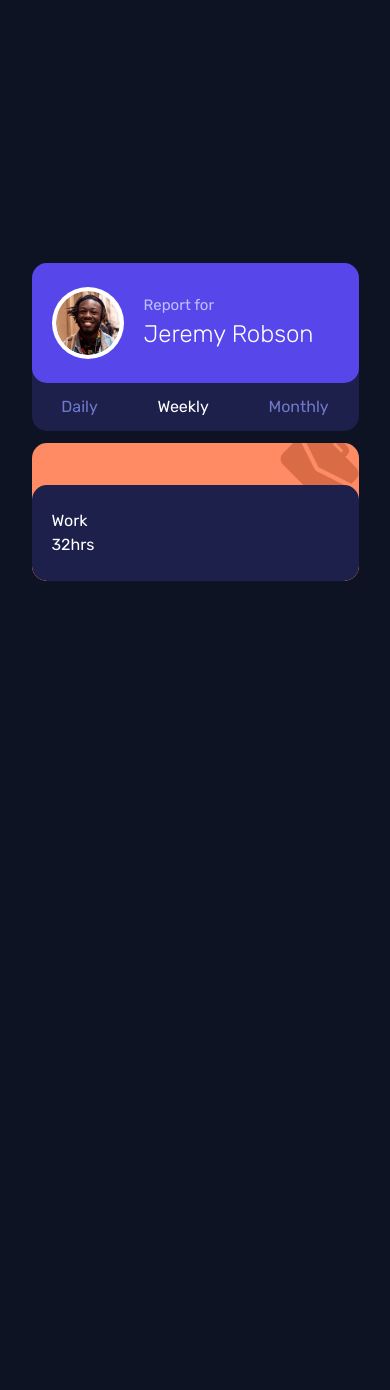
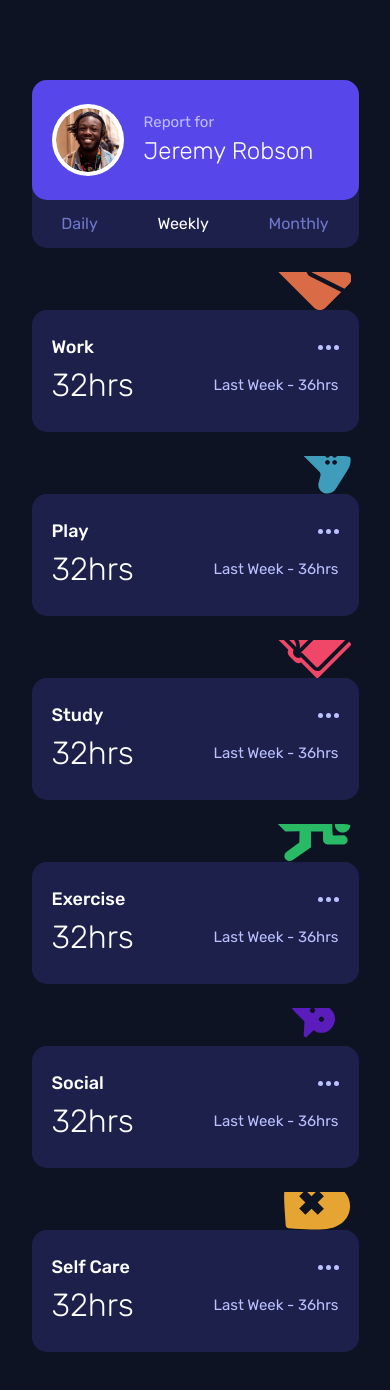
Before and after one commit to defydef/time-tracking-dashboard, a React (Vite) app: page / in a window 390 px wide. Shown: the top 1390 px of the page. Before the commit the page ends 844 px from the top, so only its background shows below. Built offline with nearby package versions, Linux system fonts and the light colour scheme.

Commit message:
Complete ActivityCard layout for mobile display

```diff
--- a/src/App.jsx
+++ b/src/App.jsx
@@ -1,11 +1,37 @@
 import ActivityCard from "./ui/ActivityCard";
 import MainCard from "./ui/MainCard";
+import WorkIcon from "./ui/svg/WorkIcon";
+import PlayIcon from "./ui/svg/PlayIcon";
+import StudyIcon from "./ui/svg/StudyIcon";
+import ExerciseIcon from "./ui/svg/ExerciseIcon";
+import SocialIcon from "./ui/svg/SocialIcon";
+import SelfCareIcon from "./ui/svg/SelfCareIcon";
 
 function App() {
   return (
-    <div className="flex flex-col gap-3">
+    <div className="flex flex-col gap-6 py-20">
       <MainCard />
-      <ActivityCard />
+      <ActivityCard icon={<WorkIcon />} title="Work" bgVariant="work" />
+      <ActivityCard icon={<PlayIcon />} title="Play" bgVariant="play" />
+      <ActivityCard icon={<StudyIcon />} title="Study" bgVariant="study" />
+      <ActivityCard
+        icon={<ExerciseIcon />}
+        title="Exercise"
+        bgVariant="exercise"
+        top="1rem"
+      />
+      <ActivityCard
+        icon={<SocialIcon />}
+        title="Social"
+        bgVariant="social"
+        top="3rem"
+      />
+      <ActivityCard
+        icon={<SelfCareIcon />}
+        title="Self Care"
+        bgVariant="selfcare"
+        top="1rem"
+      />
     </div>
   );
 }
--- a/src/ui/ActivityCard.jsx
+++ b/src/ui/ActivityCard.jsx
@@ -1,27 +1,28 @@
-function ActivityCard() {
+function ActivityCard({ icon, title, bgVariant, top = "2.1rem" }) {
   return (
-    <div className="bg-[var(--work)] w-[20.4375rem] rounded-[0.9375rem] flex flex-col justify-end overflow-hidden">
-      <div className="flex justify-end">
-        <svg
-          width="79"
-          height="79"
-          xmlns="http://www.w3.org/2000/svg"
-          className="mt-[-1rem]"
-        >
-          <path
-            d="m18.687 10.43 15.464 30.906c.31.682.743 1.322 1.3 1.88.558.557 1.198.99 1.714 1.217L68.237 59.98 52.484 75.732a8.025 8.025 0 0 1-11.355 0L2.934 37.538a8.025 8.025 0 0 1 0-11.356L18.687 10.43Zm19.345-7.99 10.839 10.838 2.065-2.064a5.845 5.845 0 0 1 8.258 0l8.258 8.259a5.845 5.845 0 0 1 0 8.258l-2.064 2.064 10.839 10.84a8.025 8.025 0 0 1 0 11.355l-4.728 4.728L39.126 40.53a1.963 1.963 0 0 1-.578-.413 1.963 1.963 0 0 1-.413-.578L21.95 7.168l4.728-4.728a8.025 8.025 0 0 1 11.355 0Zm17.033 12.903-2.064 2.065 8.258 8.258 2.064-2.064-8.258-8.259Z"
-            fill="#D96C47"
-            fillRule="nonzero"
-          />
-        </svg>
+    <div
+      className={`bg-[var(--${bgVariant})] w-[20.4375rem] h-[10rem] rounded-[0.9375rem] flex flex-col overflow-hidden justify-end`}
+    >
+      <div className={`flex justify-end relative z-[1] top-[${top}] mr-2`}>
+        {icon}
       </div>
-      <section className="bg-[var(--card-bg)] rounded-[0.9375rem] px-5 py-6 relative mt-[-1.3rem] p-3">
+      <section className="bg-[var(--card-bg)] h-[7.625rem] rounded-[0.9375rem_0.9375rem_0_0] px-5 py-6 z-[2] relative">
         <div className="flex flex-col">
-          <section>
-            <p>Work</p>
+          <section className="flex justify-between items-center">
+            <p className="text-[1.125rem] font-medium">{title}</p>
+            <svg width="21" height="5" xmlns="http://www.w3.org/2000/svg">
+              <path
+                d="M2.5 0a2.5 2.5 0 1 1 0 5 2.5 2.5 0 0 1 0-5Zm8 0a2.5 2.5 0 1 1 0 5 2.5 2.5 0 0 1 0-5Zm8 0a2.5 2.5 0 1 1 0 5 2.5 2.5 0 0 1 0-5Z"
+                fill="#BBC0FF"
+                fillRule="evenodd"
+              />
+            </svg>
           </section>
-          <section>
-            <h1>32hrs</h1>
+          <section className="flex justify-between items-center">
+            <h1 className="text-[2rem] font-light">32hrs</h1>
+            <p className="text-[var(--secondary-text)] text-[0.9375rem]">
+              Last Week - 36hrs
+            </p>
           </section>
         </div>
       </section>
--- /dev/null
+++ b/src/ui/svg/ExerciseIcon.jsx
@@ -0,0 +1,13 @@
+function ExerciseIcon() {
+  return (
+    <svg width="81" height="55" xmlns="http://www.w3.org/2000/svg">
+      <path
+        d="m33.357.579 16.447.426c.33.009.645.144.88.38l9.953 9.953a4.946 4.946 0 0 1 1.451 3.311l.514 12.87c.02.503.433.895.937.894l9.595-.05a4.438 4.438 0 0 1 4.437 4.43v.26c0 1.164-.453 2.259-1.277 3.082a4.334 4.334 0 0 1-3.083 1.277h-15.77c-2.347 0-4.393-2.045-4.393-4.393l-.001-8.405-12.05-.009.01 15.17c.001.426-.21.826-.56 1.067l-18.098 12.41c-1.363.849-2.958 1.033-4.426.537a5.147 5.147 0 0 1-1.994-1.237 5.247 5.247 0 0 1-1.193-1.85c-.875-2.293.074-4.934 2.256-6.277l12.303-8.973.252-11.28-13.556.442a1.291 1.291 0 0 1-.957-.377L2.237 11.439c-1-.999-1.55-2.38-1.513-3.792a5.124 5.124 0 0 1 1.714-3.71c2.042-1.84 5.234-1.688 7.267.345l8.576 8.576 29.444-1.635-2.133-2.133-12.263.347a4.434 4.434 0 0 1-3.294-1.28l-.016-.015a4.409 4.409 0 0 1-1.294-3.307c.08-2.347 2.16-4.255 4.632-4.256Zm33.78 11.774c3.025-3.025 7.945-3.025 10.97 0 3.024 3.025 3.024 7.944 0 10.97-3.025 3.024-7.945 3.024-10.97 0-3.024-3.026-3.025-7.945 0-10.97Z"
+        fill="#29BA66"
+        fillRule="nonzero"
+      />
+    </svg>
+  );
+}
+
+export default ExerciseIcon;
--- /dev/null
+++ b/src/ui/svg/PlayIcon.jsx
@@ -0,0 +1,13 @@
+function PlayIcon() {
+  return (
+    <svg width="76" height="77" xmlns="http://www.w3.org/2000/svg">
+      <path
+        d="m60.91 71.846 12.314-19.892c3.317-5.36 3.78-13.818-2.31-19.908l-26.36-26.36c-4.457-4.457-12.586-6.843-19.908-2.31L4.753 15.69c-5.4 3.343-6.275 10.854-1.779 15.35a7.773 7.773 0 0 0 7.346 2.035l7.783-1.945a3.947 3.947 0 0 1 3.731 1.033l22.602 22.602c.97.97 1.367 2.4 1.033 3.732l-1.945 7.782a7.775 7.775 0 0 0 2.037 7.349c4.49 4.49 12.003 3.624 15.349-1.782Zm-24.227-46.12-1.891-1.892-1.892 1.892a2.342 2.342 0 0 1-3.312-3.312l1.892-1.892-1.892-1.891a2.342 2.342 0 0 1 3.312-3.312l1.892 1.891 1.891-1.891a2.342 2.342 0 0 1 3.312 3.312l-1.891 1.891 1.891 1.892a2.342 2.342 0 0 1-3.312 3.312Zm14.19 14.19a2.343 2.343 0 1 1 3.315-3.312 2.343 2.343 0 0 1-3.314 3.312Zm0 7.096a2.343 2.343 0 0 1 3.313-3.312 2.343 2.343 0 0 1-3.312 3.312Zm7.096-7.095a2.343 2.343 0 1 1 3.312 0 2.343 2.343 0 0 1-3.312 0Zm0 7.095a2.343 2.343 0 0 1 3.312-3.312 2.343 2.343 0 0 1-3.312 3.312Z"
+        fill="#3F9CBB"
+        fillRule="nonzero"
+      />
+    </svg>
+  );
+}
+
+export default PlayIcon;
--- /dev/null
+++ b/src/ui/svg/SelfCareIcon.jsx
@@ -0,0 +1,13 @@
+function SelfCareIcon() {
+  return (
+    <svg width="67" height="67" xmlns="http://www.w3.org/2000/svg">
+      <path
+        d="M.918 50.848c.114 1.723.232 3.5.346 5.336l.003.038.448 6.038c.06.81.412 1.536.951 2.075.54.54 1.266.892 2.075.952l6.038.447.038.003c12.086.755 21.237 1.231 28.95.484 9.007-.873 15.369-3.445 20.02-8.096 8.413-8.413 8.398-21.609-.034-30.041-3.79-3.79-8.959-6.11-14.31-6.526-.415-5.352-2.736-10.52-6.526-14.31C30.484-1.185 17.288-1.2 8.875 7.214-1.295 17.384-.415 30.697.918 50.848ZM21.36 27.122l6.172 6.173 6.16-6.159 6.172 6.173-6.16 6.158 6.173 6.173-6.158 6.158-6.173-6.172-6.158 6.158-6.173-6.172 6.159-6.159-6.173-6.172 6.16-6.159Z"
+        fill="#E6A532"
+        fillRule="nonzero"
+      />
+    </svg>
+  );
+}
+
+export default SelfCareIcon;
--- /dev/null
+++ b/src/ui/svg/SocialIcon.jsx
@@ -0,0 +1,11 @@
+function SocialIcon() {
+  return (
+    <svg width="75" height="100" xmlns="http://www.w3.org/2000/svg">
+      <g fill="#5A1CBB" fillRule="nonzero">
+        <path d="M45.834 46.627c4.78 4.78 13.1 5.754 19.257-.403 5.2-5.199 5.198-13.657 0-18.855L47.151 9.428C42.335 4.614 34.02 3.7 27.892 9.83c-4.701 4.7-5.151 12.066-1.352 17.277l-6.265 6.265c-1.339 1.339-.317 3.644 1.585 3.533l13.474-.777 10.499 10.499Zm11.404-11.483a2.567 2.567 0 1 1-3.629 3.631 2.567 2.567 0 0 1 3.63-3.631ZM35.745 20.909a2.567 2.567 0 1 1 3.63-3.629 2.567 2.567 0 0 1-3.63 3.63Zm12.562 5.303a2.567 2.567 0 1 1-3.63 3.63 2.567 2.567 0 0 1 3.63-3.63ZM55.16 63.698 37.219 45.756c-5.198-5.197-13.658-5.197-18.857.001-6.072 6.073-5.26 14.4-.402 19.258l10.499 10.5-.777 13.473c-.11 1.886 2.186 2.931 3.533 1.584l6.265-6.265c5.212 3.8 12.577 3.349 17.277-1.352 6.06-6.059 5.274-14.386.403-19.257ZM25.813 57.24a2.567 2.567 0 1 1 3.63-3.631 2.567 2.567 0 0 1-3.63 3.63Zm8.932 8.931a2.567 2.567 0 1 1 3.63-3.629 2.567 2.567 0 0 1-3.63 3.63Zm8.932 8.933a2.567 2.567 0 1 1 3.63-3.631 2.567 2.567 0 0 1-3.63 3.63Z" />
+      </g>
+    </svg>
+  );
+}
+
+export default SocialIcon;
--- /dev/null
+++ b/src/ui/svg/StudyIcon.jsx
@@ -0,0 +1,13 @@
+function StudyIcon() {
+  return (
+    <svg width="79" height="79" xmlns="http://www.w3.org/2000/svg">
+      <path
+        d="M33.227 1.495a1.87 1.87 0 0 1 2.646 0l1.323 1.323-27.78 27.78c-2.189 2.189-2.1 5.837.088 8.026l12.132 12.132a5.624 5.624 0 0 0 1.096 6.388 5.624 5.624 0 0 0 6.389 1.097l12.132 12.132c2.188 2.188 5.837 2.276 8.025.088l27.78-27.78 1.323 1.322a1.87 1.87 0 0 1 0 2.646L46.632 78.4a1.87 1.87 0 0 1-2.645 0L29.12 63.531a5.624 5.624 0 0 1-6.389-1.097l-5.291-5.291a5.624 5.624 0 0 1-1.097-6.388L1.478 35.89a1.87 1.87 0 0 1 0-2.646ZM59.74 22.783c1.948.27 3.83 1.117 5.325 2.612l10.583 10.583a1.87 1.87 0 0 1 0 2.646L46.544 67.727a1.87 1.87 0 0 1-2.646 0L30.67 54.498a1.872 1.872 0 0 0-2.646 0ZM49.19 6.875a1.87 1.87 0 0 1 2.647 0c4.489 4.489 5.877 8.98 6.178 12.342L27.67 49.56c.349-1.527 1.181-7.463-4.938-13.582a1.87 1.87 0 0 1 0-2.646Zm-7.936-2.646a1.87 1.87 0 0 1 2.645 0l1.323 1.323-25.134 25.134a5.619 5.619 0 0 0 0 7.938c4.005 4.005 4.2 7.696 4.043 9.335L12.15 35.978a1.87 1.87 0 0 1 0-2.646Z"
+        fill="#F04667"
+        fillRule="nonzero"
+      />
+    </svg>
+  );
+}
+
+export default StudyIcon;
--- /dev/null
+++ b/src/ui/svg/WorkIcon.jsx
@@ -0,0 +1,18 @@
+function WorkIcon() {
+  return (
+    <svg
+      width="4.875rem"
+      height="4.875rem"
+      xmlns="http://www.w3.org/2000/svg"
+      // className="mt-[-0.5rem]"
+    >
+      <path
+        d="m18.687 10.43 15.464 30.906c.31.682.743 1.322 1.3 1.88.558.557 1.198.99 1.714 1.217L68.237 59.98 52.484 75.732a8.025 8.025 0 0 1-11.355 0L2.934 37.538a8.025 8.025 0 0 1 0-11.356L18.687 10.43Zm19.345-7.99 10.839 10.838 2.065-2.064a5.845 5.845 0 0 1 8.258 0l8.258 8.259a5.845 5.845 0 0 1 0 8.258l-2.064 2.064 10.839 10.84a8.025 8.025 0 0 1 0 11.355l-4.728 4.728L39.126 40.53a1.963 1.963 0 0 1-.578-.413 1.963 1.963 0 0 1-.413-.578L21.95 7.168l4.728-4.728a8.025 8.025 0 0 1 11.355 0Zm17.033 12.903-2.064 2.065 8.258 8.258 2.064-2.064-8.258-8.259Z"
+        fill="#D96C47"
+        fillRule="nonzero"
+      />
+    </svg>
+  );
+}
+
+export default WorkIcon;
```
Also changed, not shown: src/images/icon-ellipsis.svg (added).
